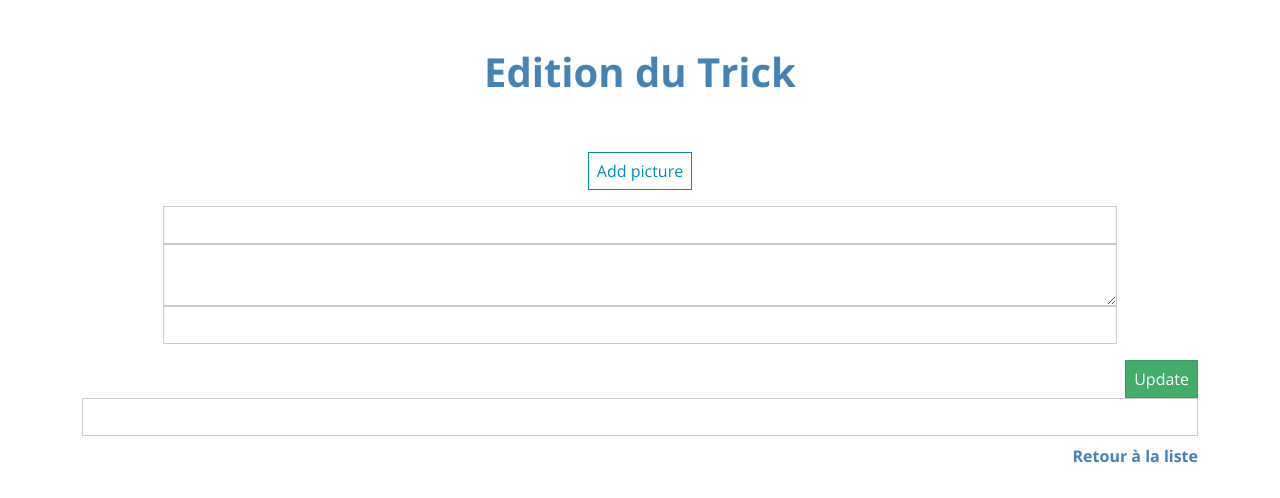
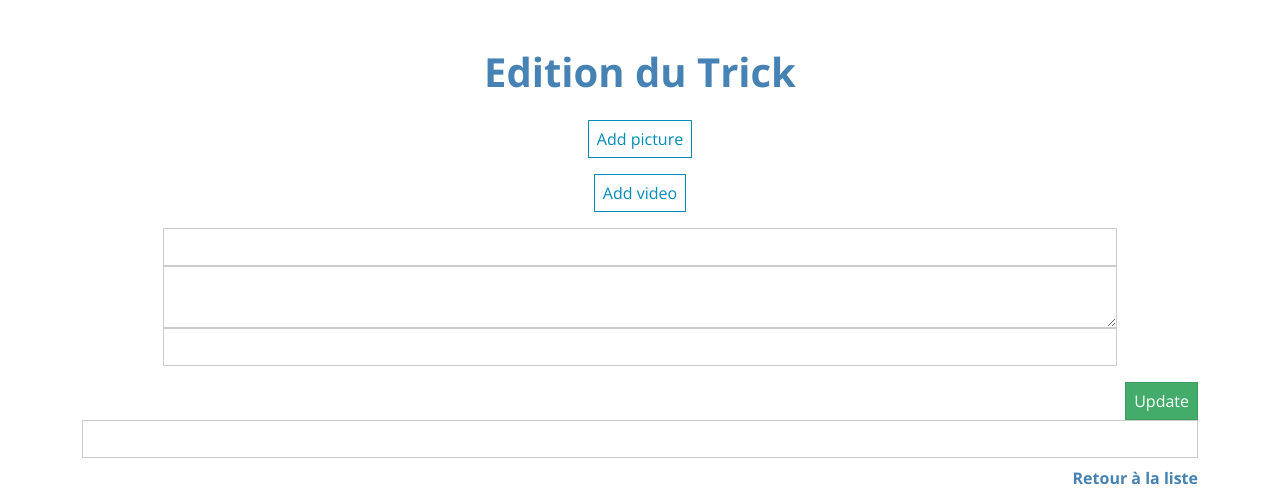
Before and after one commit to maintenantcjoey/Sixt, a Symfony app: template templates/trick/edit.html.twig in a window 1280 px wide. Shown: the part 62-560 px from the top of the page. Run offline with Twig, Linux system fonts and the light colour scheme; the template is opened without the code that fills it, so the values that code supplies are empty; form fields are guessed from the names that the template uses; some libraries are stand-ins or nearby versions.

Commit message:
Add video integration

```diff
--- a/templates/trick/_form.html.twig
+++ b/templates/trick/_form.html.twig
@@ -6,11 +6,9 @@
             <li id="picture___name__">
                 <button type="button" class="btn btn-primary" data-bs-toggle="modal" data-bs-target="#edit_picture___name__">
                     <i class="fas fa-pencil-alt"></i>
-                    Edit photo
                 </button>
                 <button type="button" class="btn btn-danger on-remove">
                     <i class="fas fa-trash"></i>
-                    delete
                 </button>
                 <div class="modal fade" id="edit_picture___name__" data-bs-backdrop="static" data-bs-keyboard="false" tabindex="-1" aria-labelledby="modalConfirmLabel" aria-hidden="true">
                     <div class="modal-dialog" role="document">
@@ -34,17 +32,17 @@
             </li>
         {% endset %}
 
-        <ul class="picture">
+        <ul class="picture d-flex">
             {% for picture in form.pictures %}
                 <li id="picture_{{ picture.vars.id }}">
+                    <div class="image" style="background-image: url({{ asset('images/' ~ picture.vars.value.path) }});">
                         <button type="button" class="btn btn-primary" data-bs-toggle="modal" data-bs-target="#edit_picture_{{ picture.vars.id }}">
                             <i class="fas fa-pencil-alt"></i>
-                        Edit photo
                         </button>
                         <button type="button" class="btn btn-danger on-remove">
                             <i class="fas fa-trash"></i>
-                        delete
                         </button>
+                    </div>
                     <div class="modal fade" id="edit_picture_{{ picture.vars.id }}" data-bs-backdrop="static" data-bs-keyboard="false" tabindex="-1" aria-labelledby="modalConfirmLabel" aria-hidden="true">
                         <div class="modal-dialog" role="document">
                             <div class="modal-content">
@@ -72,6 +70,76 @@
         </div>
     </div>
 
+<div class="videos">
+    {% set videosPrototype %}
+
+        <li id="video___name__">
+            <button type="button" class="btn btn-primary" data-bs-toggle="modal" data-bs-target="#edit_video___name__">
+                <i class="fas fa-pencil-alt"></i>
+            </button>
+            <button type="button" class="btn btn-danger on-remove">
+                <i class="fas fa-trash"></i>
+            </button>
+            <div class="modal fade" id="edit_video___name__" data-bs-backdrop="static" data-bs-keyboard="false" tabindex="-1" aria-labelledby="modalConfirmLabel" aria-hidden="true">
+                <div class="modal-dialog" role="document">
+                    <div class="modal-content">
+                        <div class="modal-header">
+                            <h5 class="modal-title">Modal title</h5>
+                            <button type="button" class="btn-close" data-bs-dismiss="modal" aria-label="Close">
+                                <span aria-hidden="true"></span>
+                            </button>
+                        </div>
+                        <div class="modal-body">
+                            {{ form_row(form.videos.vars.prototype.title, {'attr': {'form': 'trick'}}) }}
+                            {{ form_row(form.videos.vars.prototype.path, {'attr': {'form': 'trick'}}) }}
+                        </div>
+                        <div class="modal-footer">
+                            <button type="button" class="btn btn-primary" data-bs-dismiss="modal">Ok</button>
+                        </div>
+                    </div>
+                </div>
+            </div>
+        </li>
+    {% endset %}
+
+    <ul class="video d-flex">
+        {% for video in form.videos %}
+            <li id="picture_{{ video.vars.id }}">
+                <div class="video" style="background-image: url({{ asset('images/' ~ video.vars.value.path) }});">
+                    <button type="button" class="btn btn-primary" data-bs-toggle="modal" data-bs-target="#edit_video_{{ video.vars.id }}">
+                        <i class="fas fa-pencil-alt"></i>
+                    </button>
+                    <button type="button" class="btn btn-danger on-remove">
+                        <i class="fas fa-trash"></i>
+                    </button>
+                </div>
+                <div class="modal fade" id="edit_video_{{ video.vars.id }}" data-bs-backdrop="static" data-bs-keyboard="false" tabindex="-1" aria-labelledby="modalConfirmLabel" aria-hidden="true">
+                    <div class="modal-dialog" role="document">
+                        <div class="modal-content">
+                            <div class="modal-header">
+                                <h5 class="modal-title">Edit Video</h5>
+                                <button type="button" class="btn-close" data-bs-dismiss="modal" aria-label="Close">
+                                    <span aria-hidden="true"></span>
+                                </button>
+                            </div>
+                            <div class="modal-body">
+                                {{ form_row(video.title, {'attr': {'form': 'trick'}}) }}
+                                {{ form_row(video.path, {'attr': {'form': 'trick'}}) }}
+                            </div>
+                            <div class="modal-footer">
+                                <button type="button" class="btn btn-primary" data-bs-dismiss="modal">Ok</button>
+                            </div>
+                        </div>
+                    </div>
+                </div>
+            </li>
+        {% endfor %}
+    </ul>
+    <div class="d-flex justify-content-center">
+        <button type="button" data-counter="{{ form.videos|length }}" class="add_item_link btn btn-outline-primary" data-prototype="{{ videosPrototype|e('html_attr') }}" data-type="picture">Add video</button>
+    </div>
+</div>
+
     <div class="d-flex justify-content-center mt-3 mb-3">
         <div class="col-10">
             <div class="form-group row">
@@ -86,7 +154,7 @@
         </div>
     </div>
     <div class="d-flex justify-content-end">
-        <button class="btn btn-success">{{ button_label|default('Save') }}</button>
+        <button type="submit" class="btn btn-success">{{ button_label|default('Save') }}</button>
     </div>
     {{ form_widget(form._token) }}
 {{ form_end(form, {'render_rest': false}) }}
--- a/templates/trick/edit.html.twig
+++ b/templates/trick/edit.html.twig
@@ -25,13 +25,6 @@
                 </div>
             </header>
         {% endif %}
-        <div class="d-flex mt-3 mb-3">
-            {% for picture in trick.pictures %}
-                <div class="card" style="width: 18rem;">
-                    <img class="card-img-top" src="{{ asset('images/' ~ picture.path) }}" alt="Card image cap">
-                </div>
-            {% endfor %}
-        </div>
     </div>
 
     {{ include('trick/_form.html.twig', {'button_label': 'Update'}) }}
```
Also changed, not shown: templates/trick/show.html.twig (+7 -0 lines), 1 other file. Lines whose indentation alone changed are shown as unchanged.
